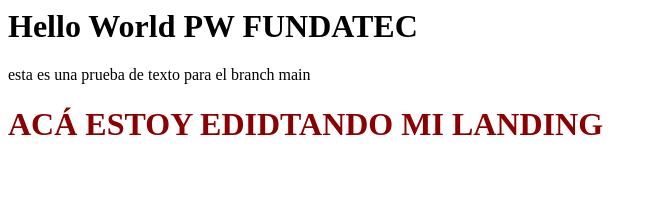
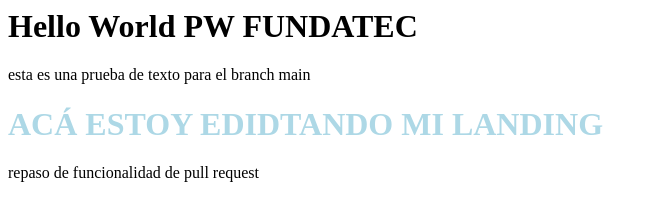
Before and after one commit to MarceAmsa/proyecto-web, a plain HTML site: page index.html in a window 1280 px wide. Shown: the whole page, without its empty margins (0-658 px from the left). Drawn offline with Linux system fonts and the light colour scheme.

Commit message:
cambios aplicados

```diff
--- a/index.html
+++ b/index.html
@@ -1,4 +1,5 @@
 <h1>Hello World PW FUNDATEC </h1>
 <p>esta es una prueba de texto para el branch main</p>
 
-<h1 style="color: darkred;">ACÁ ESTOY EDIDTANDO MI LANDING</h1>
+<h1 style="color: lightblue;">ACÁ ESTOY EDIDTANDO MI LANDING</h1>
+<p>repaso de funcionalidad de pull request </p>
```
